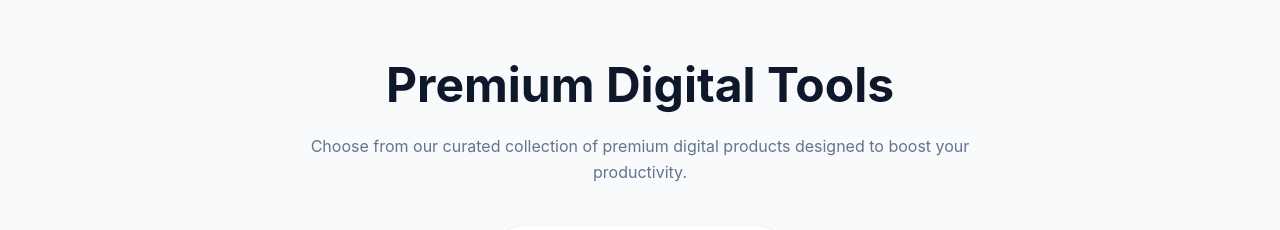
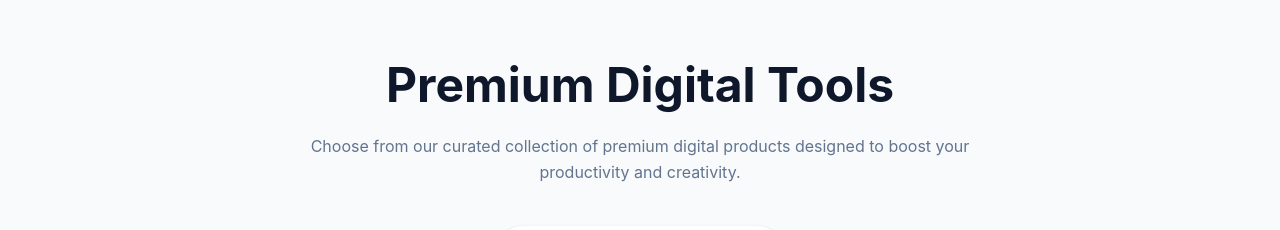
Before and after one commit to yasinarafat342/DigiTools, a React (Vite) app: page / in a window 1280 px wide. Shown: the part 1100-1330 px from the top of the page. Built offline with nearby package versions, Linux system fonts and the light colour scheme.

Commit message:
text fromating

```diff
--- a/src/App.jsx
+++ b/src/App.jsx
@@ -146,7 +146,7 @@ const DigiToolsLanding = () => {
             <div className="max-w-7xl mx-auto text-center">
               <div className="mb-16 text-center">
                 <h2 className="text-4xl md:text-5xl font-bold text-slate-900 mb-6">Premium Digital Tools</h2>
-                <p className="text-slate-500 max-w-2xl mx-auto mb-10 text-sm md:text-base leading-relaxed">Choose from our curated collection of premium digital products designed to boost your productivity.</p>
+                <p className="text-slate-500 max-w-2xl mx-auto mb-10 text-sm md:text-base leading-relaxed">Choose from our curated collection of premium digital products designed to boost your productivity and creativity.</p>
 
                 <div className="flex justify-center">
                   <div className="inline-flex items-center bg-white rounded-full p-1.5 border border-slate-100 shadow-sm">
```
